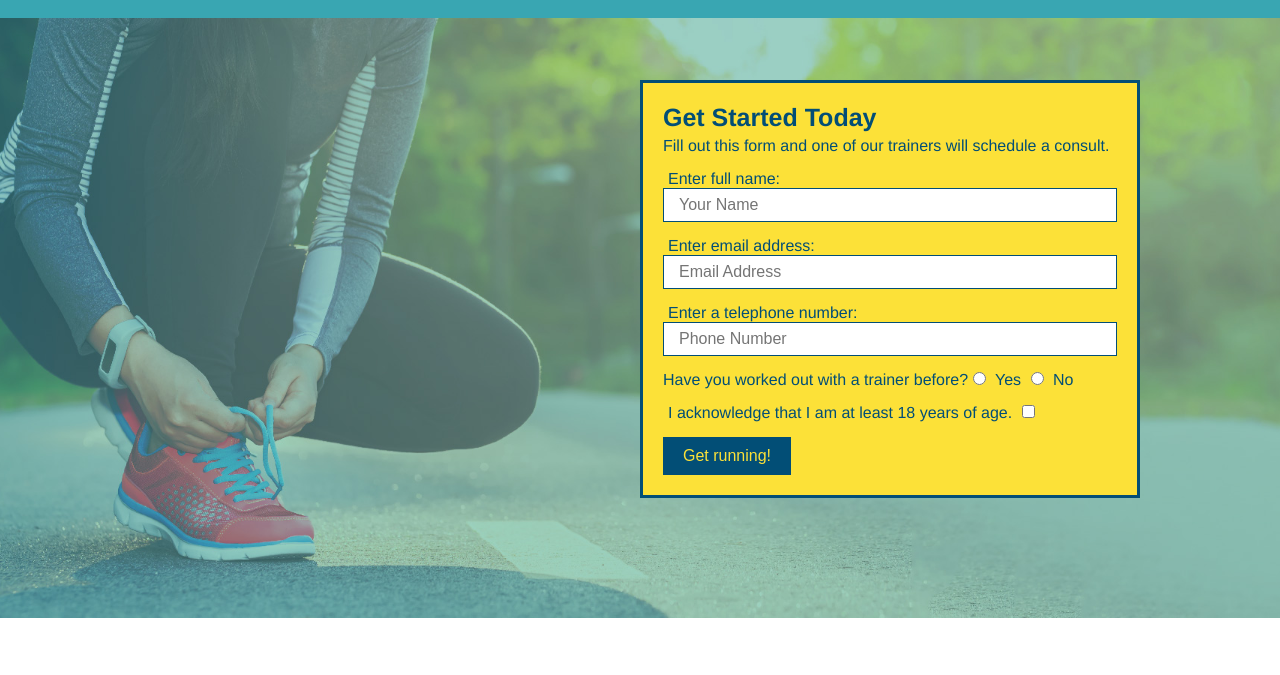
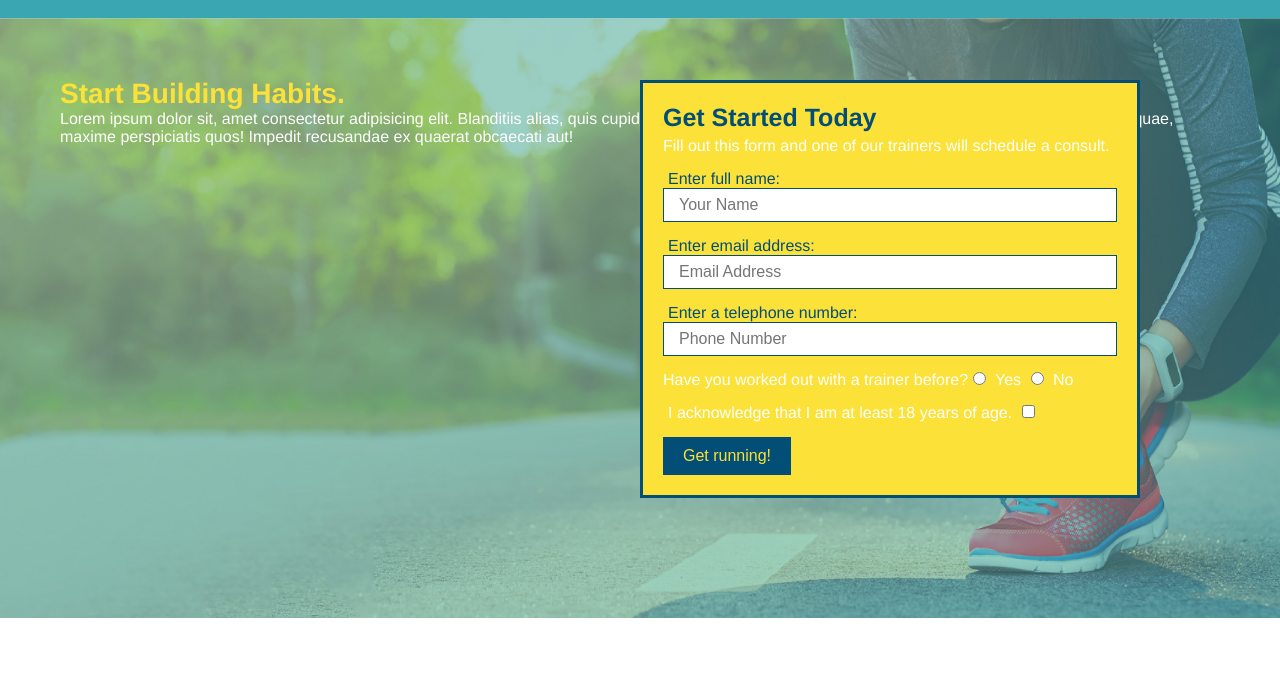
Before and after one commit to GrohTech/run-buddy, a plain HTML site: page index.html in a window 1280 px wide. Shown: the part 64-739 px from the top of the page. Drawn offline with Linux system fonts and the light colour scheme.

Commit message:
add content to hero, replace image

```diff
--- a/assets/css/style.css
+++ b/assets/css/style.css
@@ -87,11 +87,23 @@ section {
 
 /* Hero style start */
 .hero {
-    background-image: url("../images/hero-bg.jpg");
+    background-image: url("../images/flipped-hero-image.jpeg");
     height: 600px;
     background-size: cover;
     background-position: center;
     position: relative;
+}
+.hero h2 {
+    color: #fce138;
+    font-size: 28px;
+    font-weight: italic;
+}
+.hero p {
+    color: white;
+}
+.hero h2 p {
+    width: 50%;
+    margin: 20px 25% 20px auto;
 }
 .hero-form {
     color: #024e76;
--- a/index.html
+++ b/index.html
@@ -21,6 +21,9 @@
 
     <!-- hero/jumbotron -->
         <section class="hero">
+            <div class="hero-cta"><h2>Start Building Habits.</h2>
+                <p>Lorem ipsum dolor sit, amet consectetur adipisicing elit. Blanditiis alias, quis cupiditate accusantium ipsam mollitia, aliquid modi eius laborum molestiae quae, maxime perspiciatis quos! Impedit recusandae ex quaerat obcaecati aut!</p>
+            </div>
             <div class="hero-form">
                 <h3>Get Started Today</h3>
                 <p>Fill out this form and one of our trainers will schedule a consult.</p>
```
Also changed, not shown: assets/images/flipped-hero-image.jpeg (added).
